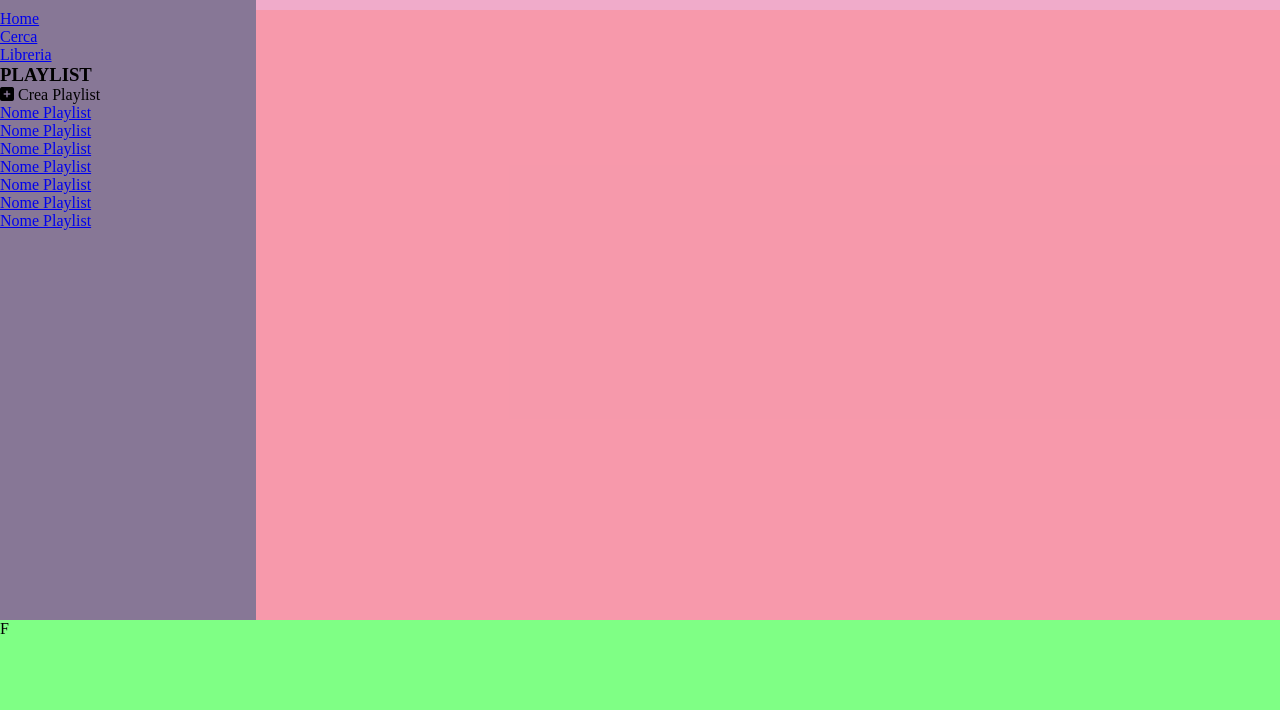
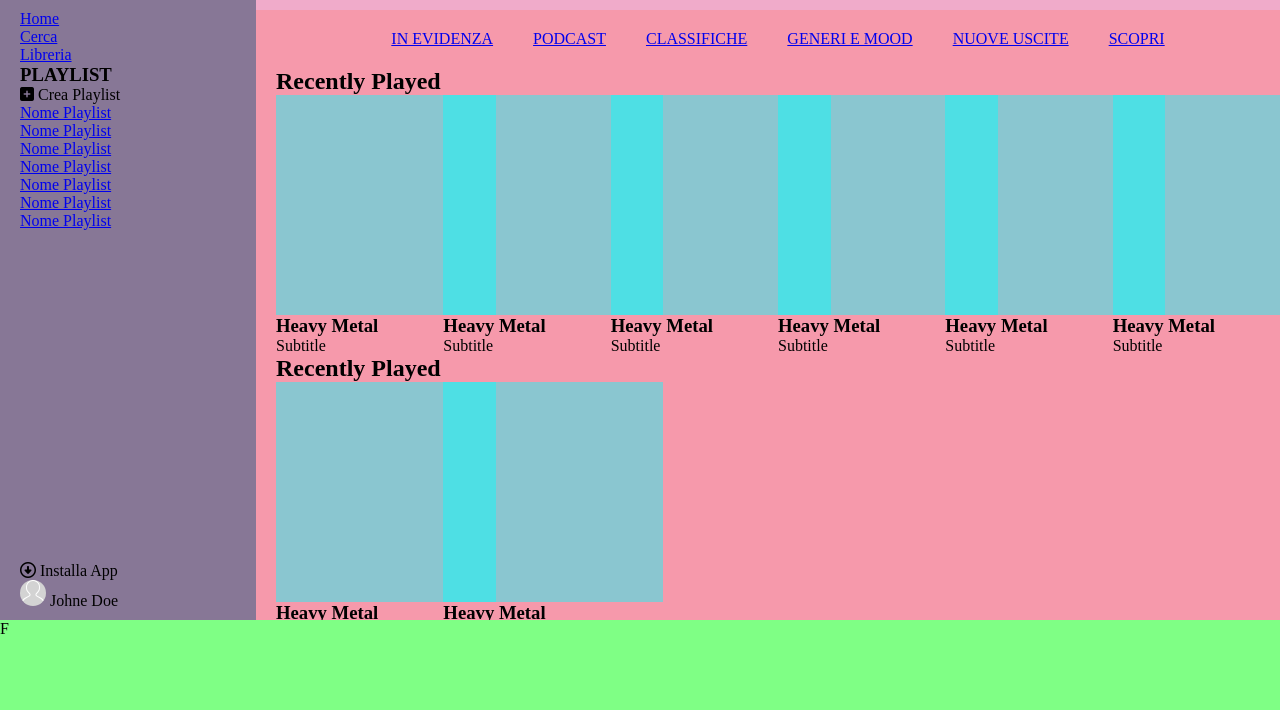
Before and after one commit to TheMrStraffy/html-css-spotifyweb, a plain HTML site: page index.html in a window 1280 px wide. Shown: the part 90-800 px from the top of the page. Drawn offline with Linux system fonts and the light colour scheme.

Commit message:
[added] right main blocks[fixed]left nav bar

```diff
--- a/css/style.css
+++ b/css/style.css
@@ -3,11 +3,23 @@
   padding: 0;
   box-sizing: border-box;
 }
+.img-box{
+  width: 220px;
+  height: 220px;
+  /* debug */
+  background-color: rgba(0, 255, 255, 0.438);
+}
 
-
+/* --------------------------Global----------------------------- */
+ul li{
+  list-style-type: none;
+}
 /* --------------------------utilities----------------------------- */
 .d-flex{
   display: flex;
+}
+.w-calc{
+  width: calc(100% / 6);
 }
 
 /* --------------------------debug */
@@ -35,6 +47,9 @@ header{
   filter: invert(1);
   width: 70%;
 }
+.upgrade{
+  margin-right: 40px;
+}
 
 /* --------------------------main----------------------------- */
 main{
@@ -52,7 +67,7 @@ main{
   background-color: rgba(0, 0, 0, 0.411);
 }
  .left-menu{
-
+  padding-left: 20px;
   height: 100%;
   overflow-y: auto;
   flex-direction: column;
@@ -60,18 +75,47 @@ main{
   /* debug */
   /* background-color: rgba(0, 0, 0, 0.411); */
 }
+.bottom-left-menu{
+  height: 100%;
+  flex-direction: column;
+  justify-content: flex-end;
+  padding-bottom: 10px;
+}
+.user img{
+  background-color: lightgray;
+  width: 26px;
+  height: 26px;
+  border-radius: 50%;
+}
 
 /* --------------------------right menu----------------------------- */
 .right{
+  overflow-y: auto;
   padding-top: 100px;
   width: 80%;
   /* debug */
   background-color: rgba(255, 127, 127, 0.411);
 }
 .right-menu{
+  padding-left: 20px;
   height: 100%;
   /* debug */
   background-color: rgba(255, 127, 127, 0.411);
+}
+.right-nav ul{
+  justify-content: center;
+}
+.right-nav ul li{
+  padding: 20px;
+}
+/* Separate card CALC */
+.card{
+  width: calc(100% / 6);
+}
+/* Separate card CALC */
+/* Recently Played */
+.recently-list{
+  flex-wrap: wrap;
 }
 
 
--- a/index.html
+++ b/index.html
@@ -50,6 +50,16 @@
           <li><a href="#">Nome Playlist</a></li>
           <li><a href="#">Nome Playlist</a></li>
         </ul>
+        <div class="bottom-left-menu d-flex">
+          <div class="dwnld-app">
+            <i class="fa-regular fa-circle-down"></i>
+            <span>Installa App</span>
+          </div>
+          <div class="user">
+            <img src="img/profile.svg" alt="">
+            <span>Johne Doe</span>
+          </div>
+        </div>
       </nav>
     </div>
 
@@ -59,7 +69,95 @@
     <div class="right">
 
       <div class="right-menu">
-
+        <nav class="right-nav">
+          <ul class="d-flex">
+            <li><a href="#">IN EVIDENZA</a></li>
+            <li><a href="#">PODCAST</a></li>
+            <li><a href="#">CLASSIFICHE</a></li>
+            <li><a href="#">GENERI E MOOD</a></li>
+            <li><a href="#">NUOVE USCITE</a></li>
+            <li><a href="#">SCOPRI</a></li>
+          </ul>
+        </nav>
+        <!-- Recently Played -->
+        <h2>Recently Played</h2>
+        <div class="recently-list d-flex">
+          <div class="card">
+            <div class="img-box">
+              <img src="" alt="">
+            </div>
+            <h3>Heavy Metal</h3>
+            <p>Subtitle</p>
+          </div>
+          <div class="card">
+            <div class="img-box">
+              <img src="" alt="">
+            </div>
+            <h3>Heavy Metal</h3>
+            <p>Subtitle</p>
+          </div>
+          <div class="card">
+            <div class="img-box">
+              <img src="" alt="">
+            </div>
+            <h3>Heavy Metal</h3>
+            <p>Subtitle</p>
+          </div>
+          <div class="card">
+            <div class="img-box">
+              <img src="" alt="">
+            </div>
+            <h3>Heavy Metal</h3>
+            <p>Subtitle</p>
+          </div>
+          <div class="card">
+            <div class="img-box">
+              <img src="" alt="">
+            </div>
+            <h3>Heavy Metal</h3>
+            <p>Subtitle</p>
+          </div>
+          <div class="card">
+            <div class="img-box">
+              <img src="" alt="">
+            </div>
+            <h3>Heavy Metal</h3>
+            <p>Subtitle</p>
+          </div>
+        </div>
+        <h2>Recently Played</h2>
+        <div class="recently-list d-flex">
+          <div class="card">
+            <div class="img-box">
+              <img src="" alt="">
+            </div>
+            <h3>Heavy Metal</h3>
+            <p>Subtitle</p>
+          </div>
+          <div class="card">
+            <div class="img-box">
+              <img src="" alt="">
+            </div>
+            <h3>Heavy Metal</h3>
+            <p>Subtitle</p>
+          </div>
+        </div>
+        <div class="recently-list d-flex">
+          <div class="card">
+            <div class="img-box">
+              <img src="" alt="">
+            </div>
+            <h3>Heavy Metal</h3>
+            <p>Subtitle</p>
+          </div>
+          <div class="card">
+            <div class="img-box">
+              <img src="" alt="">
+            </div>
+            <h3>Heavy Metal</h3>
+            <p>Subtitle</p>
+          </div>
+        </div>
       </div>
     </div>
   </main>
```
